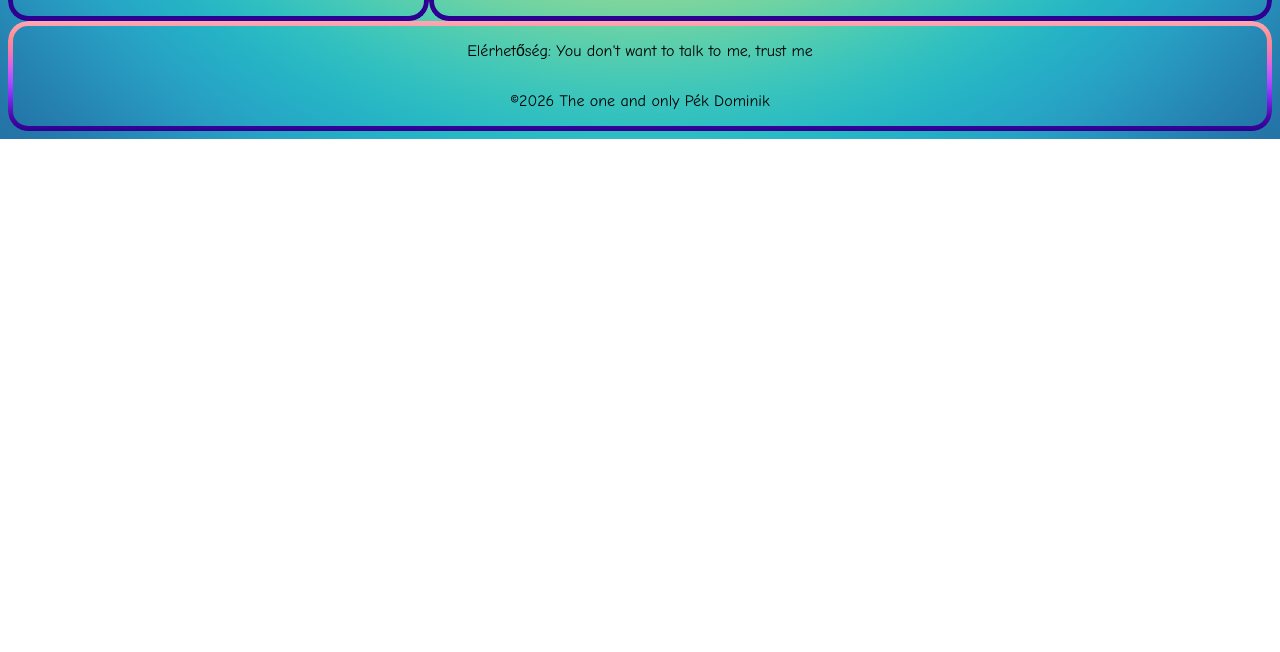
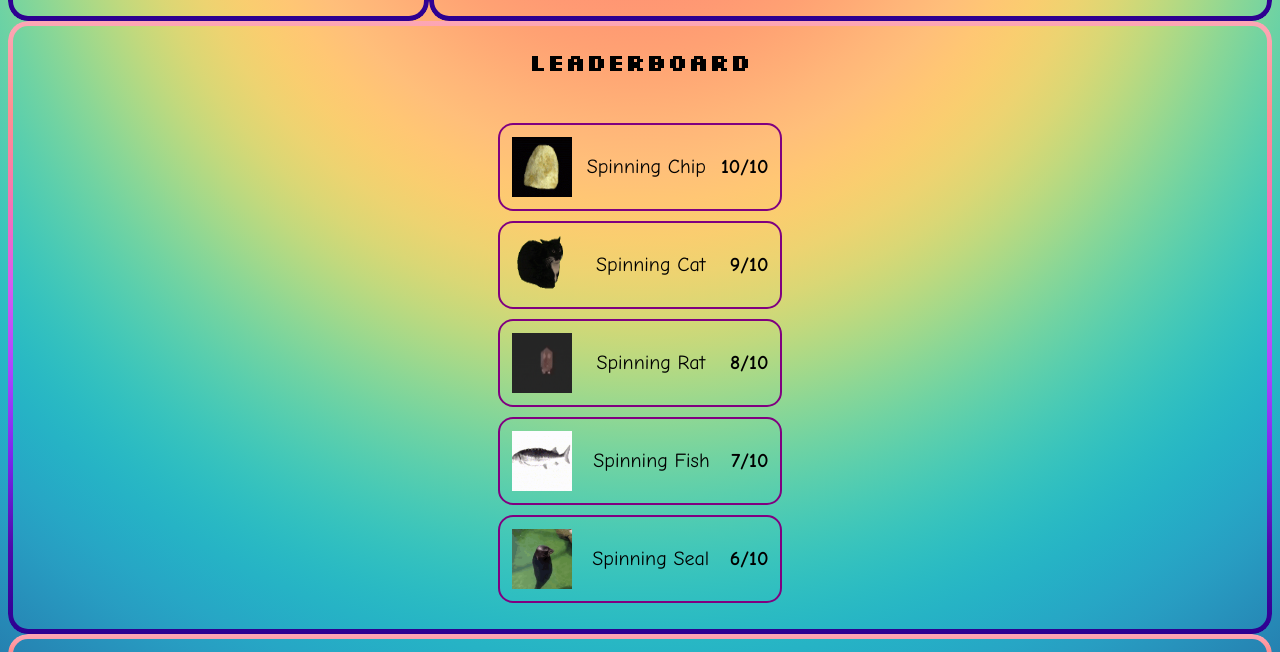
Before and after one commit to PekDominim/grid, a plain HTML site: page index.html in a window 1280 px wide. Shown: the part 1168-1820 px from the top of the page. Before the commit the page ends 1307 px from the top, so only its background shows below. Drawn offline with Linux system fonts and the light colour scheme.

Commit message:
Added leaderboard

```diff
--- a/index.html
+++ b/index.html
@@ -6,9 +6,11 @@
     <meta name="viewport" content="width=device-width, initial-scale=1.0">
     <title>Grid</title>
     <link rel="stylesheet" href="style.css">
-<link rel="preconnect" href="https://fonts.googleapis.com">
-<link rel="preconnect" href="https://fonts.gstatic.com" crossorigin>
-<link href="https://fonts.googleapis.com/css2?family=Comic+Neue:ital,wght@0,300;0,400;0,700;1,300;1,400;1,700&family=Silkscreen:wght@400;700&display=swap" rel="stylesheet">
+    <link rel="preconnect" href="https://fonts.googleapis.com">
+    <link rel="preconnect" href="https://fonts.gstatic.com" crossorigin>
+    <link
+        href="https://fonts.googleapis.com/css2?family=Comic+Neue:ital,wght@0,300;0,400;0,700;1,300;1,400;1,700&family=Silkscreen:wght@400;700&display=swap"
+        rel="stylesheet">
 </head>
 
 <body>
@@ -54,6 +56,40 @@
             </figure>
 
         </main>
+        <div class="sb collective">
+            <h2>Leaderboard</h2>
+            <ol>
+                <li>
+                    <img src="chip.gif" alt="Spinning chip">
+                    <span>Spinning Chip</span>
+                    <strong>10/10</strong>
+                </li>
+
+                <li>
+                    <img src="cat-spinning.gif" alt="Spinning cat">
+                    <span>Spinning Cat</span>
+                    <strong>9/10</strong>
+                </li>
+
+                <li>
+                    <img src="rat-spin.gif" alt="Spinning rat">
+                    <span>Spinning Rat</span>
+                    <strong>8/10</strong>
+                </li>
+
+                <li>
+                    <img src="fsh-spin.gif" alt="Spinning fish">
+                    <span>Spinning Fish</span>
+                    <strong>7/10</strong>
+                </li>
+
+                <li>
+                    <img src="seal-spinning-around.gif" alt="Spinning seal">
+                    <span>Spinning Seal</span>
+                    <strong>6/10</strong>
+                </li>
+            </ol>
+        </div>
         <footer class="collective">
             <p>Elérhetőség: You don't want to talk to me, trust me</p>
             <p>&copy;2026 The one and only Pék Dominik</p>
--- a/style.css
+++ b/style.css
@@ -12,6 +12,7 @@ background: radial-gradient(circle at 50% 50% in oklch, oklch(72.83% 0.1667 27.4
     grid-template-areas:
                         "header header"
                         "aside main"
+                        "sb sb"
                         "footer footer";
 }
 
@@ -50,6 +51,9 @@ header{
 aside{
     grid-area: aside;
 }
+.sb{
+    grid-area: sb;
+}
 footer{
     grid-area: footer;
 }
@@ -64,3 +68,36 @@ h1, h2 {
 p{
     font-family: Comic Neue, sans-serif;
 }
+
+
+
+.sb h2 {
+    font-family: Silkscreen, sans-serif;
+}
+
+.sb p {
+    font-family: "Comic Neue", sans-serif;
+}
+
+.sb ol {
+    padding: 0;
+    list-style-position: inside;
+}
+
+.sb li {
+    display: flex;
+    align-items: center;
+    justify-content: space-between;
+    gap: 15px;
+    padding: 12px;
+    margin: 10px 0;
+    border: 2px solid purple;
+    border-radius: 15px;
+    font-family: "Comic Neue", sans-serif;
+    font-size: 20px;
+}
+
+.sb li img {
+    width: 60px;
+    height: 60px;
+}
```
Also changed, not shown: spinning-bunny-bunny-spin.gif (added).
